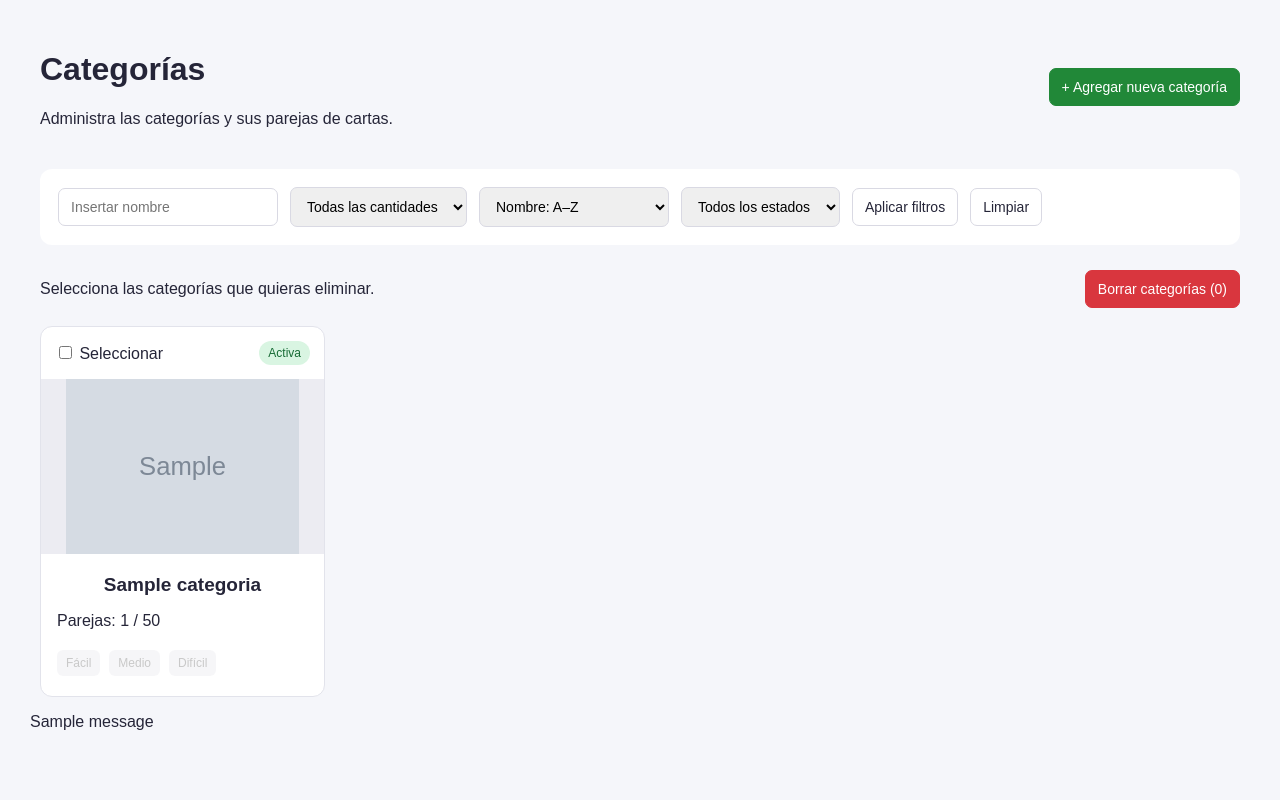
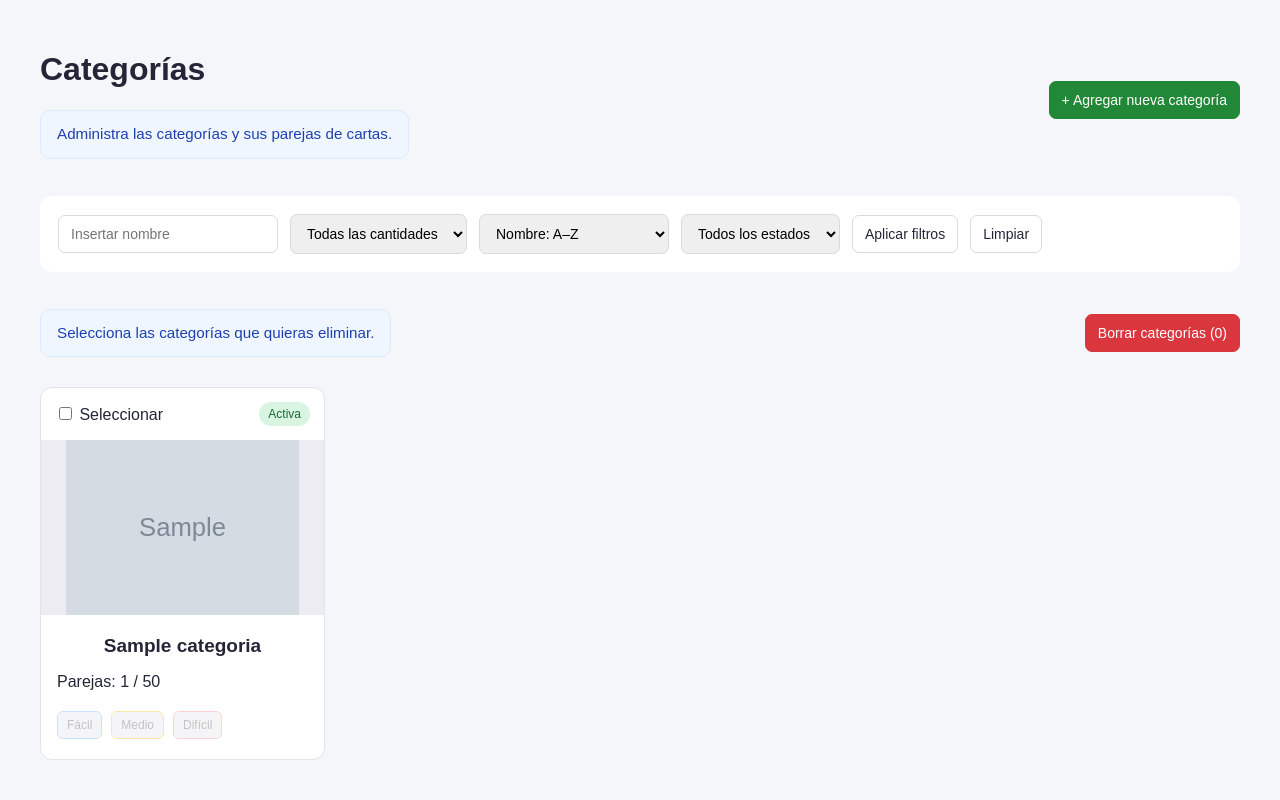
Before and after one commit to Aleishis/Examen-Final-DevOps, a Flask app: page /admin/categorias/ in a window 1280 px wide. Run offline with Flask 3, Linux system fonts and the light colour scheme; tables that the repository leaves empty hold one stand-in row (values such as "Sample post"); grey boxes marked "Sample" are stand-in pictures; one stand-in notice (Sample message) is shown.

Commit message:
Add notification messages for category actions and enhance UI with new styles and intuitive format

```diff
--- a/categories.py
+++ b/categories.py
@@ -502,6 +502,8 @@ def create():
         )
 
     # Abrir la categoría creada para revisar o editar sus tarjetas.
+    flash("Categoría creada correctamente.", "success")
+
     return redirect(
         url_for("categories.edit", categoria_id=category.id)
     )
@@ -837,6 +839,8 @@ def edit(categoria_id):
                 category, "La operación solicitada no es válida."
             ), 400
 
+        flash("Tarea realizada con exito.", "success")
+
         return redirect(
             url_for("categories.edit", categoria_id=category.id)
         )
--- a/static/css/categories.css
+++ b/static/css/categories.css
@@ -757,3 +757,196 @@ width: 100%;
     margin-bottom: 12px;
     overflow-wrap: anywhere;
 }
+
+/* ==========================================
+   Notificaciones
+========================================== */
+
+.mensajes {
+    display: flex;
+    flex-direction: column;
+    gap: 10px;
+    margin-bottom: 20px;
+    transition: opacity 0.4s ease, transform 0.4s ease;
+}
+
+.mensaje {
+    padding: 12px 16px;
+    border-radius: 10px;
+    background-color: #e0f2fe;
+    color: #075985;
+    border: 1px solid #bae6fd;
+    font-size: 0.95rem;
+}
+
+.mensajes.ocultando {
+    opacity: 0;
+    transform: translateY(-8px);
+    pointer-events: none;
+}
+
+/* Mensaje de éxito */
+.mensaje-success {
+    background-color: #dcfce7;
+    color: #166534;
+    border-color: #bbf7d0;
+}
+
+/* Mensaje de error */
+.mensaje-error {
+    background-color: #fee2e2;
+    color: #991b1b;
+    border-color: #fecaca;
+}
+
+/* Mensaje de advertencia */
+.mensaje-warning {
+    background-color: #fef3c7;
+    color: #92400e;
+    border-color: #fde68a;
+}
+
+
+/* ==========================================
+   Colores de las dificultades
+========================================== */
+
+.dificultad-facil {
+    background-color: #dbeafe;
+    color: #345ad6;
+    border: 1px solid #93c5fd;
+}
+
+.dificultad-media {
+    background-color: #fef3c7;
+    color: #a06a05;
+    border: 1px solid #fcd34d;
+}
+
+.dificultad-dificil {
+    background-color: #fee2e2;
+    color: #921616;
+    border: 1px solid #fca5a5;
+}
+
+.dificultad.bloqueada {
+    opacity: 0.5;
+}
+
+
+/* ==========================================
+   Textos informativos
+========================================== */
+
+.texto-informacion {
+    background-color: #eff6ff;
+    color: #1e40af;
+    border: 1px solid #dbeafe;
+    border-radius: 10px;
+    padding: 12px 16px;
+    margin: 12px 0;
+    line-height: 1.5;
+    font-size: 0.95rem;
+}
+
+
+
+/* ==========================================
+   Botones de navegación de categoría
+========================================== */
+
+.boton-editar-categoria {
+    background-color: #5480df;
+    color: #ffffff;
+    border: 1px solid #1d4ed8;
+}
+
+.boton-editar-categoria:hover {
+    background-color: #1d4ed8;
+}
+
+.boton-salir-edicion {
+    background-color: #64748b;
+    color: #ffffff;
+    border: 1px solid #475569;
+}
+
+.boton-salir-edicion:hover {
+    background-color: #475569;
+}
+
+.boton-guardar-cambios {
+    background-color: #15803d;
+    color: #ffffff;
+    border: 1px solid #166534;
+}
+
+.boton-guardar-cambios:hover {
+    background-color: #166534;
+}
+
+.boton-editar-categoria,
+.boton-salir-edicion,
+.boton-guardar-cambios {
+    display: inline-flex;
+    align-items: center;
+    justify-content: center;
+    gap: 8px;
+    text-decoration: none;
+    transition: background-color 0.2s ease;
+}
+
+
+
+/* Cabecera del nombre y las acciones */
+.cabecera-categoria {
+    display: flex;
+    align-items: center;
+    justify-content: space-between;
+    gap: 16px;
+    flex-wrap: wrap;
+    margin-bottom: 20px;
+    padding-bottom: 16px;
+    border-bottom: 1px solid #e2e8f0;
+}
+
+.cabecera-categoria h1,
+.cabecera-categoria h2 {
+    margin: 0;
+    color: #1e293b;
+    overflow-wrap: anywhere;
+}
+
+.cabecera-categoria h1 {
+    font-size: 1.7rem;
+}
+
+.cabecera-categoria h2 {
+    font-size: 1.4rem;
+}
+
+.cabecera-categoria .boton {
+    display: inline-flex;
+    align-items: center;
+    justify-content: center;
+    gap: 8px;
+    flex-shrink: 0;
+    text-decoration: none;
+}
+
+.acciones-categoria {
+    display: flex;
+    align-items: center;
+    gap: 10px;
+    flex-shrink: 0;
+}
+
+@media (max-width: 600px) {
+    .cabecera-categoria {
+        align-items: flex-start;
+    }
+
+    .cabecera-categoria .boton {
+        max-width: 100%;
+    }
+}
--- a/static/js/categories/categories.js
+++ b/static/js/categories/categories.js
@@ -182,3 +182,18 @@ document.addEventListener("DOMContentLoaded", () => {
     }
 
 });
+
+
+/* ==========================================
+   Ocultar notificaciones automáticamente
+========================================== */
+
+document.querySelectorAll(".mensajes").forEach(mensajes => {
+    setTimeout(() => {
+        mensajes.classList.add("ocultando");
+
+        setTimeout(() => {
+            mensajes.remove();
+        }, 400);
+    }, 4000);
+});
--- a/templates/categories/index.html
+++ b/templates/categories/index.html
@@ -13,10 +13,22 @@
 <body>
 <div class="contenedor">
 
+    {% with mensajes = get_flashed_messages(with_categories=true) %}
+        {% if mensajes %}
+            <div class="mensajes">
+                {% for tipo, mensaje in mensajes %}
+                    <div class="mensaje mensaje-{{ tipo }}">
+                        {{ mensaje }}
+                    </div>
+                {% endfor %}
+            </div>
+        {% endif %}
+    {% endwith %}
+
     <div class="encabezado">
         <div>
             <h1>Categorías</h1>
-            <p>Administra las categorías y sus parejas de cartas.</p>
+            <p class="texto-informacion">Administra las categorías y sus parejas de cartas.</p>
         </div>
 
         <a
@@ -94,7 +106,7 @@
     action="{{ url_for('categories.delete_selected') }}"
 >
     <div class="acciones" style="margin-bottom: 18px;">
-        <span>Selecciona las categorías que quieras eliminar.</span>
+        <span class="texto-informacion">Selecciona las categorías que quieras eliminar.</span>
 
         <button
             class="boton boton-eliminar"
@@ -146,15 +158,15 @@
                         <p>Parejas: {{ categoria.cantidad_parejas }} / 50</p>
 
                         <div class="dificultades">
-                            <span class="dificultad {{ '' if categoria.dificultades.facil else 'bloqueada' }}">
+                            <span class="dificultad dificultad-facil {{ '' if categoria.dificultades.facil else 'bloqueada' }}">
                                 Fácil
                             </span>
 
-                            <span class="dificultad {{ '' if categoria.dificultades.media else 'bloqueada' }}">
+                            <span class="dificultad dificultad-media {{ '' if categoria.dificultades.media else 'bloqueada' }}">
                                 Medio
                             </span>
 
-                            <span class="dificultad {{ '' if categoria.dificultades.dificil else 'bloqueada' }}">
+                            <span class="dificultad dificultad-dificil {{ '' if categoria.dificultades.dificil else 'bloqueada' }}">
                                 Difícil
                             </span>
                         </div>
@@ -173,16 +185,6 @@
 
 </div>
 
-{% with mensajes = get_flashed_messages() %}
-    {% if mensajes %}
-        <div class="mensajes">
-            {% for mensaje in mensajes %}
-                <p>{{ mensaje }}</p>
-            {% endfor %}
-        </div>
-    {% endif %}
-{% endwith %}
-
 <script src="{{ url_for('static', filename='js/categories/categories.js') }}" defer></script>
 </body>
 </html>
```
Also changed, not shown: templates/categories/form.html (+72 -41 lines).
